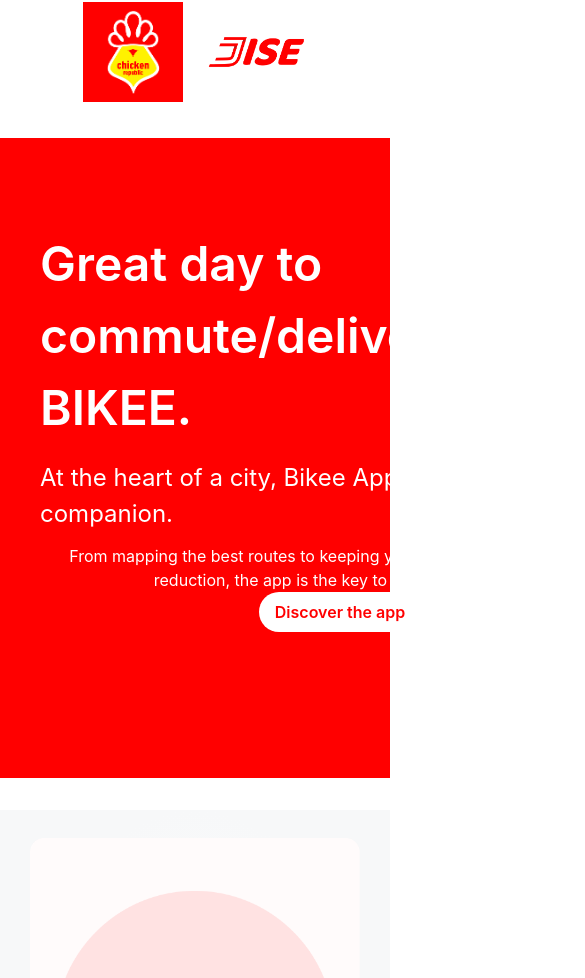
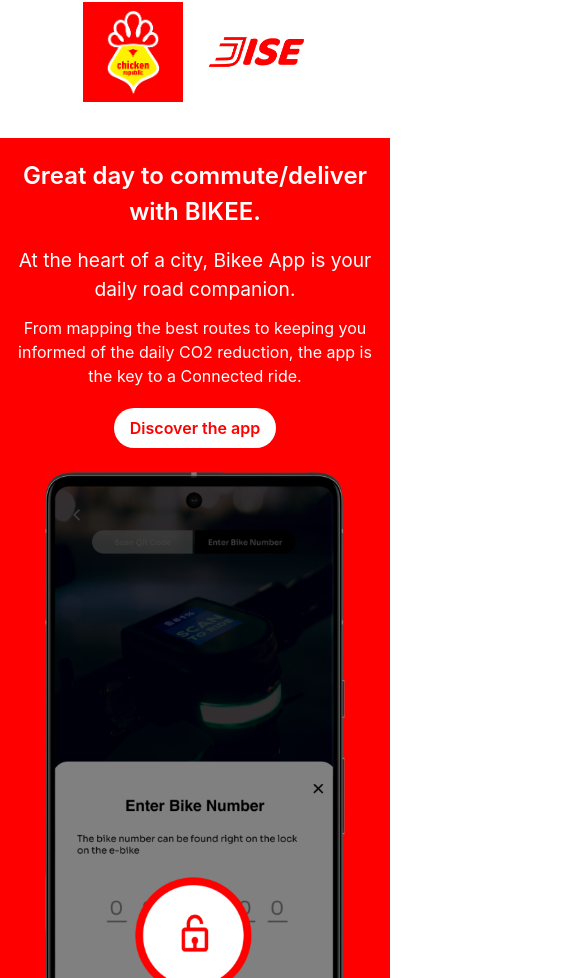
Before and after one commit to AdeCode/Bikee, a React (Create React App) app: page / in a window 390 px wide. Shown: the part 1332-2310 px from the top of the page, 585 px wide, since content can reach past the window. Built offline with nearby package versions, Linux system fonts and the light colour scheme.

Commit message:
added responsiveness to mobile app screenshots section

```diff
--- a/src/components/TopSection.js
+++ b/src/components/TopSection.js
@@ -137,24 +137,24 @@
             </div>
 
         </div>
-        <div className='flex lg:flex-col bg-red px-10 py-5'>
-            <div className='flex flex-col justify-center items-center text-white mb-14'>
-                <h1 className='text-[3rem] font-semibold mb-4'>Great day to commute/deliver with BIKEE.</h1>
-                <p className='text-[1.5rem] mb-3'>At the heart of a city, Bikee App is your daily road companion. </p>
-                <p className='text-base lg:mb-5 w-[600px] text-center'>From mapping the best routes to keeping you informed of the daily CO2 reduction, the app is the key to a Connected ride.</p>
-                <a href='https://play.google.com/store/apps/details?id=com.motionafrica.e_bike_app&hl=en&gl=US' target='_blank' rel='noreferrer' className='bg-white rounded-3xl text-red text-base font-semibold py-2 px-4'>Discover the app</a>
+        <div className='flex flex-col bg-red lg:px-10 px-3 py-5'>
+            <div className='flex flex-col lg:justify-center items-center text-white mb-6 lg:mb-14 max-w-[100vw]'>
+                <h1 className='lg:text-[3rem] text-[1.5rem] font-semibold mb-4 text-center'>Great day to commute/deliver with BIKEE.</h1>
+                <p className='lg:text-[1.5rem] text-[1.2rem] mb-3  text-center'>At the heart of a city, Bikee App is your daily road companion. </p>
+                <p className='text-base mb-5 lg:w-[600px] text-center'>From mapping the best routes to keeping you informed of the daily CO2 reduction, the app is the key to a Connected ride.</p>
+                <a href='https://play.google.com/store/apps/details?id=com.motionafrica.e_bike_app&hl=en&gl=US' target='_blank' rel='noreferrer' className='bg-white rounded-3xl text-red text-base font-semibold py-2 px-4 w-fit'>Discover the app</a>
             </div>
-            <div className='flex justify-between'>
-                <div className='w-[250px] h-[500px]'>
+            <div className='flex flex-col lg:flex-row lg:justify-between items-center gap-5 lg:gap-0'>
+                <div className='lg:w-[250px] lg:h-[500px] w-[300px] h-auto'>
                     <img src={Mockup2} alt='mockup'/>
                 </div>
-                <div className='w-[300px] h-[600px]'>
+                <div className='lg:w-[300px] lg:h-[600px] w-[300px] h-auto'>
                     <img src={Mockup1} alt='mockup'/>
                 </div>
-                <div className='w-[250px] h-[500px]'>
+                <div className='lg:w-[250px] lg:h-[500px] w-[300px] h-auto'>
                     <img src={Mockup} alt='mockup'/>
                 </div>
-                <div className='w-[250px] h-[500px]'>
+                <div className='lg:w-[250px] lg:h-[500px] w-[300px] h-auto'>
                     <img src={Mockup3} alt='mockup'/>
                 </div>
             </div>
--- a/src/pages/NewHome.js
+++ b/src/pages/NewHome.js
@@ -114,28 +114,28 @@
 
         </div>
       </div>
-      <div className='flex lg:flex-col bg-red px-10 py-5'>
-            <div className='flex flex-col justify-center items-center text-white mb-14'>
-                <h1 className='text-[3rem] font-semibold mb-4'>Great day to commute/deliver with BIKEE.</h1>
-                <p className='text-[1.5rem] mb-3'>At the heart of a city, Bikee App is your daily road companion. </p>
-                <p className='text-base lg:mb-5 w-[600px] text-center'>From mapping the best routes to keeping you informed of the daily CO2 reduction, the app is the key to a Connected ride.</p>
-                <a href='https://play.google.com/store/apps/details?id=com.motionafrica.e_bike_app&hl=en&gl=US' target='_blank' rel='noreferrer' className='bg-white rounded-3xl text-red text-base font-semibold py-2 px-4'>Discover the app</a>
+      <div className='flex flex-col bg-red lg:px-10 px-3 py-5'>
+            <div className='flex flex-col lg:justify-center items-center text-white mb-6 lg:mb-14 max-w-[100vw]'>
+                <h1 className='lg:text-[3rem] text-[1.5rem] font-semibold mb-4 text-center'>Great day to commute/deliver with BIKEE.</h1>
+                <p className='lg:text-[1.5rem] text-[1.2rem] mb-3  text-center'>At the heart of a city, Bikee App is your daily road companion. </p>
+                <p className='text-base mb-5 lg:w-[600px] text-center'>From mapping the best routes to keeping you informed of the daily CO2 reduction, the app is the key to a Connected ride.</p>
+                <a href='https://play.google.com/store/apps/details?id=com.motionafrica.e_bike_app&hl=en&gl=US' target='_blank' rel='noreferrer' className='bg-white rounded-3xl text-red text-base font-semibold py-2 px-4 w-fit'>Discover the app</a>
             </div>
-            <div className='flex justify-between'>
-            <div className='w-[250px] h-[500px]'>
+            <div className='flex flex-col lg:flex-row lg:justify-between items-center gap-5 lg:gap-0'>
+                <div className='lg:w-[250px] lg:h-[500px] w-[300px] h-auto'>
                     <img src={Mockup2} alt='mockup'/>
                 </div>
-                <div className='w-[300px] h-[600px]'>
+                <div className='lg:w-[300px] lg:h-[600px] w-[300px] h-auto'>
                     <img src={Mockup1} alt='mockup'/>
                 </div>
-                <div className='w-[250px] h-[500px]'>
+                <div className='lg:w-[250px] lg:h-[500px] w-[300px] h-auto'>
                     <img src={Mockup} alt='mockup'/>
                 </div>
-                <div className='w-[250px] h-[500px]'>
+                <div className='lg:w-[250px] lg:h-[500px] w-[300px] h-auto'>
                     <img src={Mockup3} alt='mockup'/>
                 </div>
             </div>
-        </div>
+      </div>
       <div className='bg-[#280101] lg:pt-[90px] pt-10 pb-20 lg:pb-[25px] flex flex-col lg:flex-row lg:justify-center lg:gap-20 px-[30px] lg:px-0'>
         <div className='mb-20 lg:mb-0'>
           <img src={screens} alt='mobile app screen'/>
```
